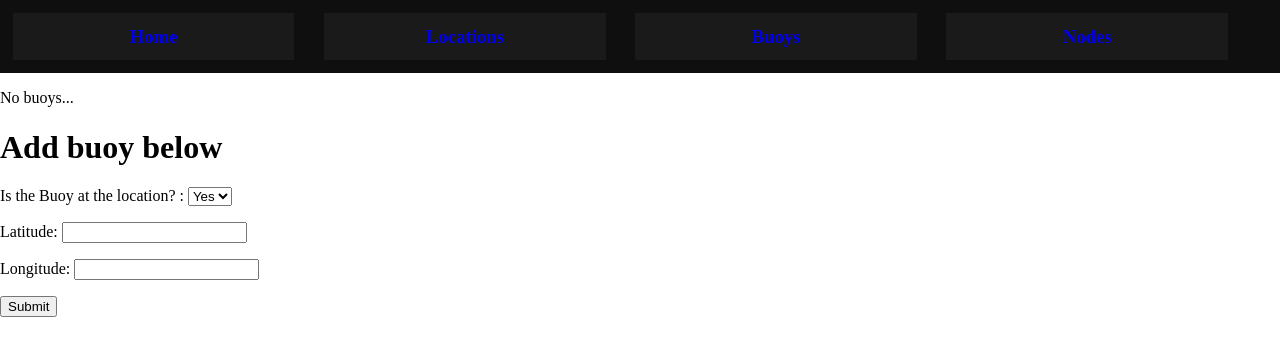
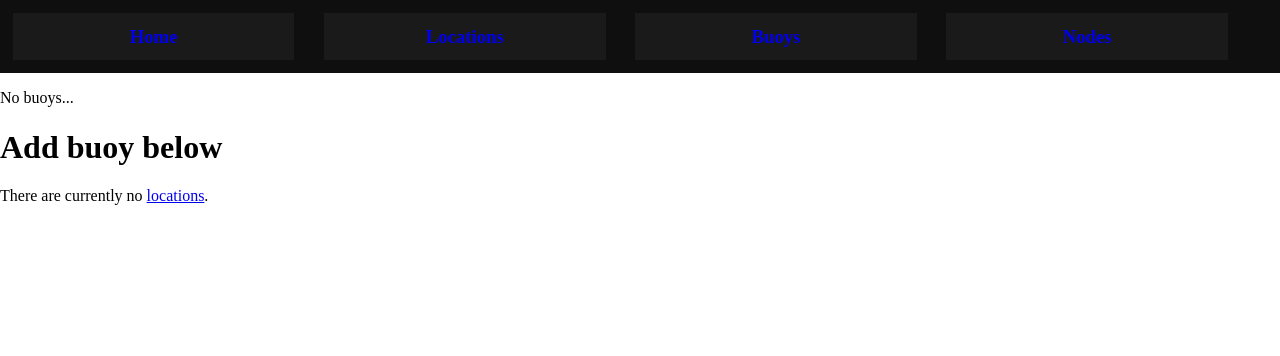
Before and after one commit to YemowtRonocCIT/FYP_website, a Flask app: template templates/buoys_table.html in a window 1280 px wide. Shown: the top 356 px of the page. Run offline with Flask 2, Linux system fonts and the light colour scheme; the template is opened without the code that fills it, so the values that code supplies are empty.

Commit message:
Change to remove 'add buoy' function if there are no locations

```diff
--- a/templates/buoys_table.html
+++ b/templates/buoys_table.html
@@ -71,9 +71,6 @@
                     {% endfor %}
                 </select>
             </p>
-        {% else %}
-            <input type="hidden" name="buoy_location" id="buoy_location" value="Cork City">
-        {% endif %}
 
             <p>Is the Buoy at the location? :
                 <select name="at_location" id="at_location">
@@ -91,6 +88,9 @@
             </p>
 
             <input type="submit">
+        {% else %}
+            <p>There are currently no <a href="/location/">locations</a>.</p>
+        {% endif %}
         </form>
     </body>
 </html>
```
